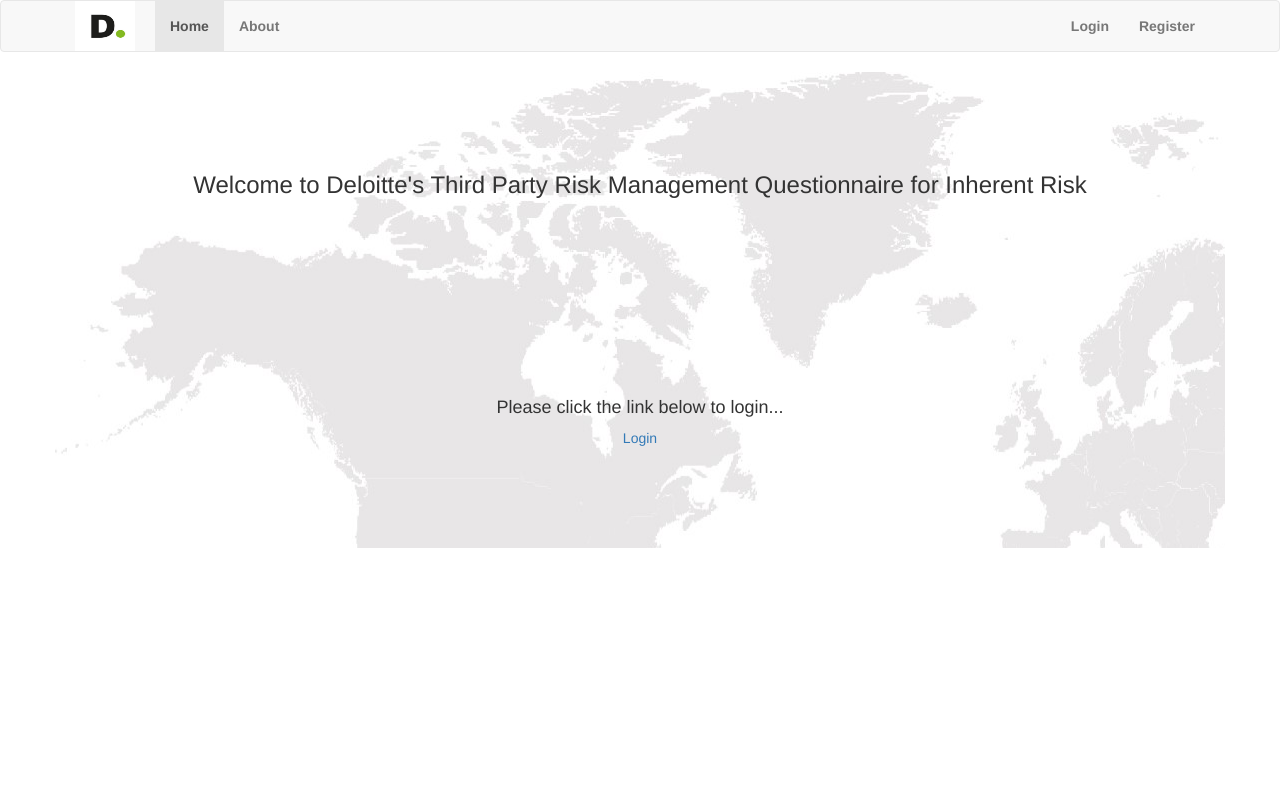
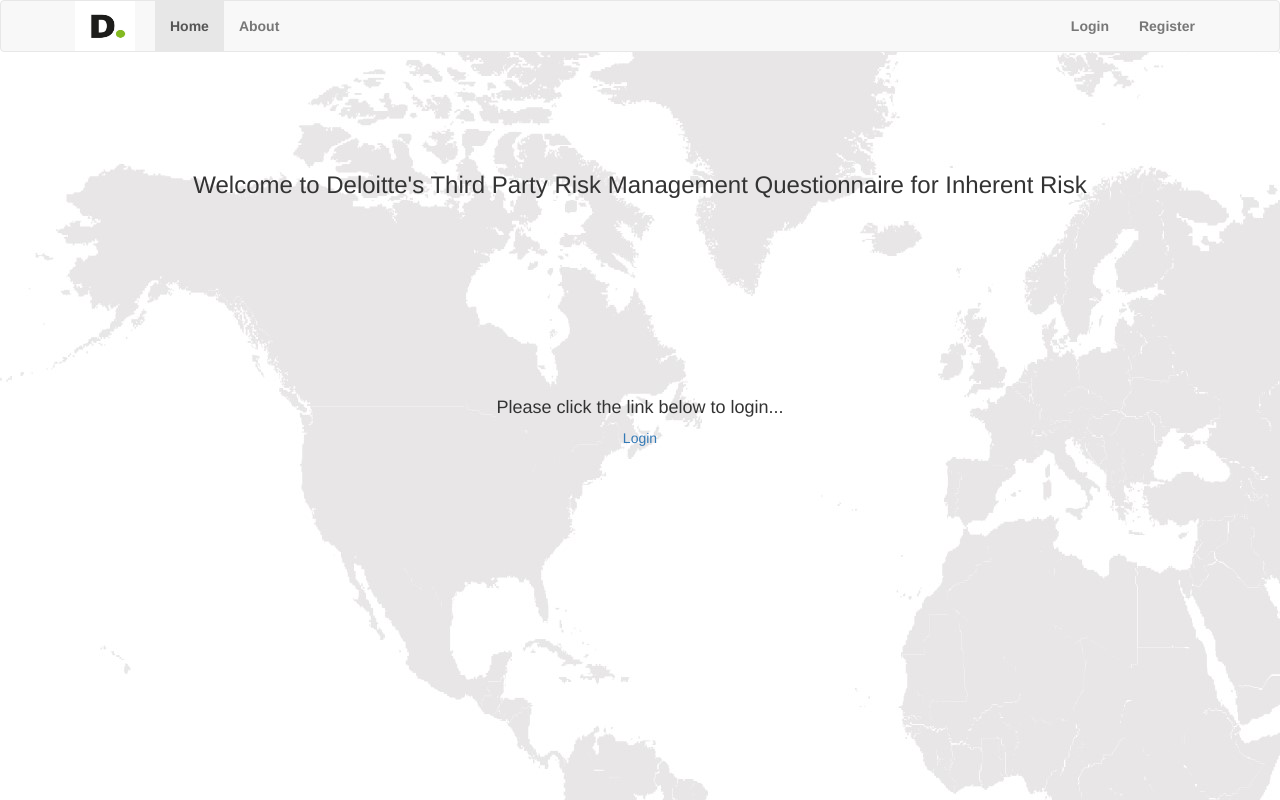
Before and after one commit to 5phiwo/irq, a PHP site: page / in a window 1280 px wide. Run offline with PHP 8.4, Linux system fonts and the light colour scheme.

Commit message:
Background fix - Manny

```diff
--- a/inc/templates/header.php
+++ b/inc/templates/header.php
@@ -3,7 +3,7 @@
         <title>IRQ</title>
         <link rel="stylesheet" type="text/css" href="assets/css/bootstrap/css/bootstrap.min.css">
     </head>
-    <body>
+    <body style="background-image: url(assets/images/Picture1.jpg)">
     <nav class="navbar navbar-default">
         <div class="container">
             <!-- Brand and toggle get grouped for better mobile display -->
--- a/index.php
+++ b/index.php
@@ -1,5 +1,5 @@
 <?Php require_once("inc/templates/header.php"); ?>
-<div class="container"style="background-image:URL(assets/images/Picture1.jpg) " >
+<div class="container">
     <div class="row">
         <div class="col-lg-12">
             <div style="margin-top: 100px; margin-bottom: 100px" class="text-center">
```
